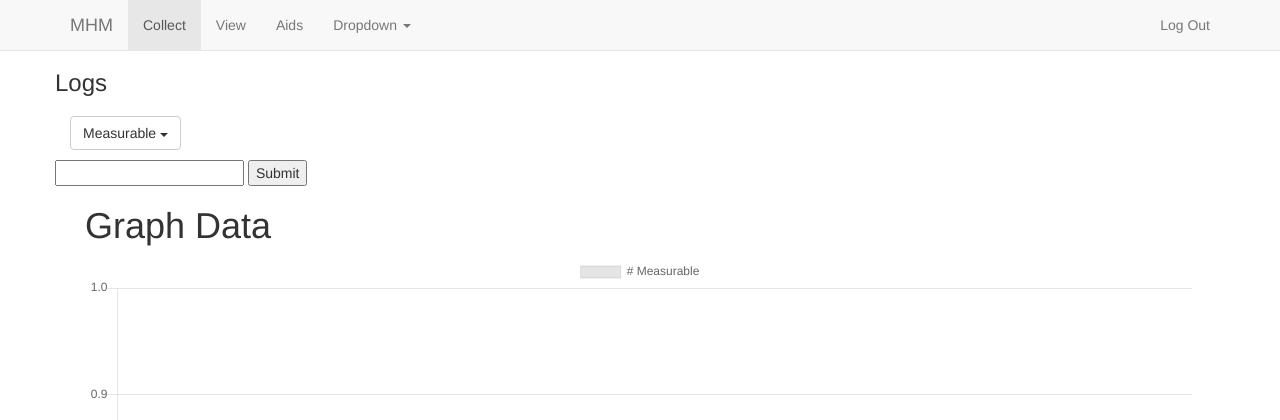
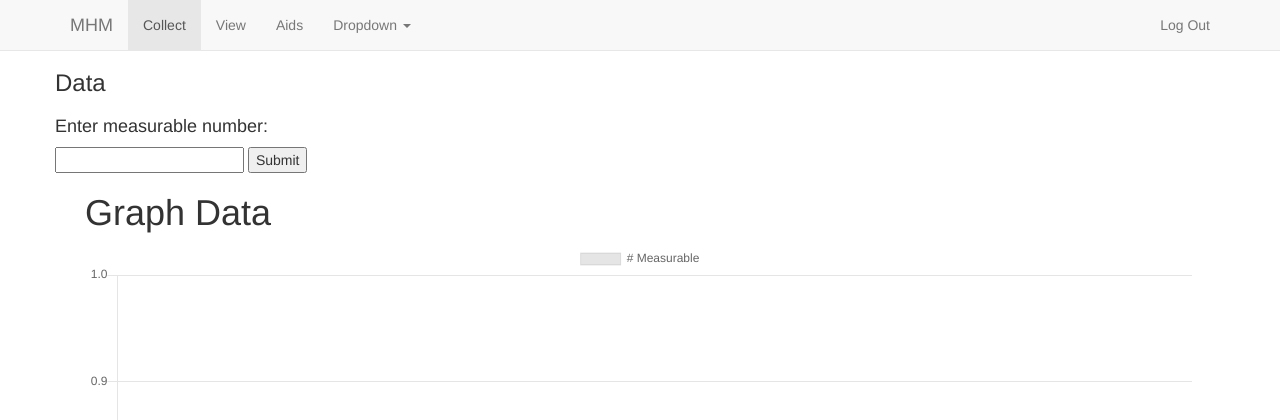
Before and after one commit to dakotahm/MHMPython, a Django app: page /display/ in a window 1280 px wide. Shown: the top 420 px of the page. Run offline with Django 3.2, Linux system fonts and the light colour scheme; the visitor is signed in with stand-in values (Sample User, id 1); data that the repository does not hold is empty; parts of the project's set-up code (start-up, migrations or seed data) failed here and were passed over; some libraries are stand-ins or nearby versions.

Commit message:
added text with form

```diff
--- a/DisplayData/templates/DisplayData/Display.html
+++ b/DisplayData/templates/DisplayData/Display.html
@@ -10,9 +10,10 @@
 <div class="row">
     <div class="padded">
         <div class="download-header">
-            <h3>Logs</h3>
+            <h3>Data</h3>
             <div class="row inline download-header">
                 <div class="col-lg-6">
+                	<!--
                      <div class="dropdown padding col-lg-6">
                           <button class="btn btn-default dropdown-toggle" type="button" id="dropdownMenu1" data-toggle="dropdown" aria-haspopup="true" aria-expanded="true">
                             <span id="dropdownTitle" class="">Measurable</span>
@@ -22,19 +23,23 @@
                             {% include 'RecordEvent/includes/EntryDropdown.html' %}
                           </ul>
                      </div>
+                     //-->
                 </div>
             </div>
         </div>
     </div>
 </div>
 
+
 <div class="row">
+	<h4>Enter measurable number:</h4>
 	<form method="POST">
 		{% csrf_token %}
 		<input type="number" name="textfield">
 		<button type="submit">Submit</button>
 	</form>
 </div>
+
 
 <div class='padded'>
 	<div class='col-sm-12' url-endpoint='{% url "api-data" %}'>
--- a/DisplayData/views.py
+++ b/DisplayData/views.py
@@ -33,23 +33,28 @@ class ChartData(APIView):
     authentication_classes = []
     permission_classes = []
 
-    display_id = 0
 
     def post(self, request, format=None):
         display_id = self.request.POST.get("textfield")
+
+        print(request.data)
 
         try:
            display_id = int(display_id)
         except ValueError:
            display_id = 2
 
+        return display_id
+
     def get(self, request, format=None):
 
         display_id = self.request.POST.get("textfield")
 
+
+        print('value of display_id ')
         print(display_id)
 
-        all_entries = models.Entries.objects.all().filter(parent=display_id) #change to input from drop down or change to 2
+        all_entries = models.Entries.objects.all().filter(parent=2) #change to input from drop down or change to 2
         all_id = models.Entries.objects.all().values_list('id', flat=True)
         all_measurables = models.Measurables.objects.all().filter(user_id=request.user.id) #change to current user
 
```
